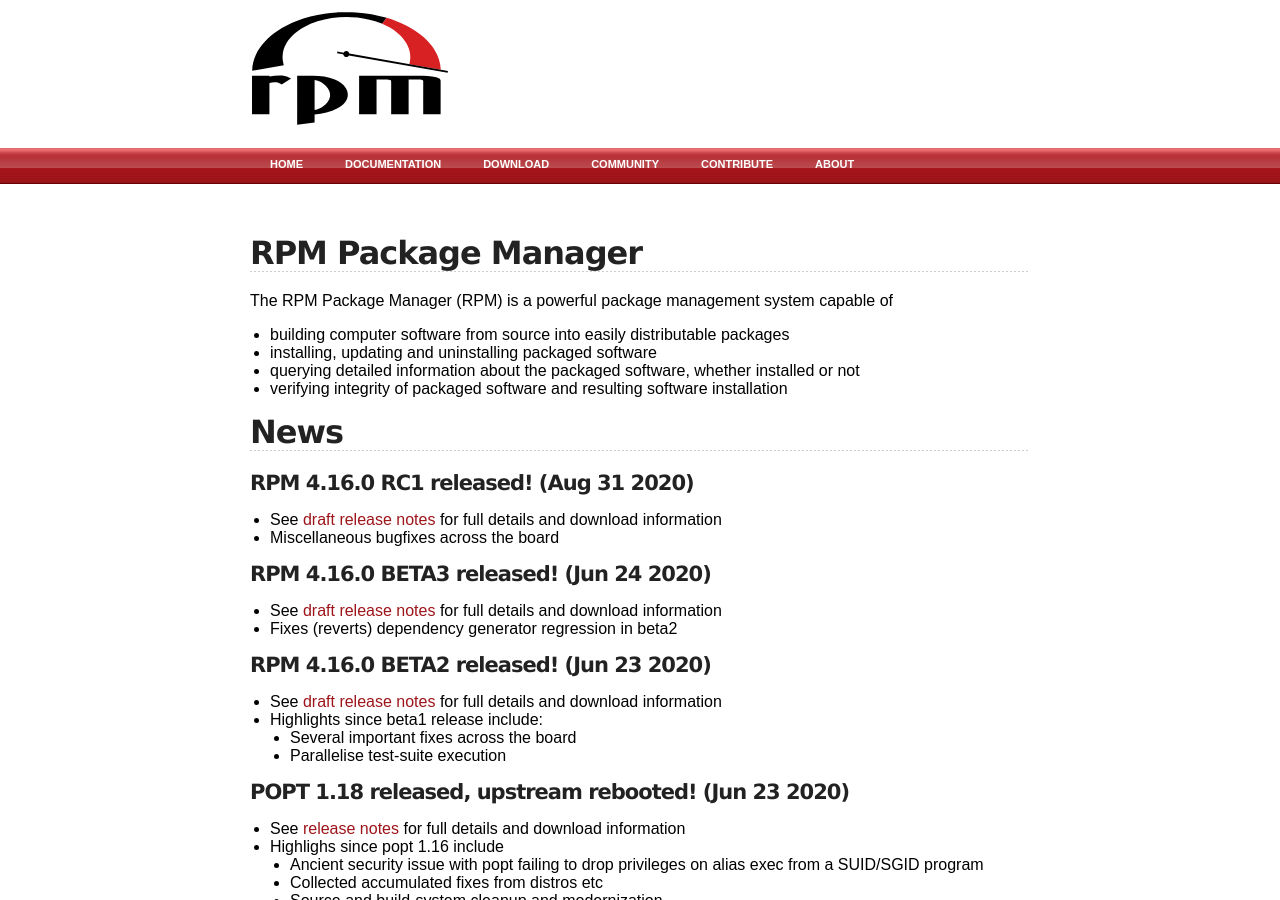
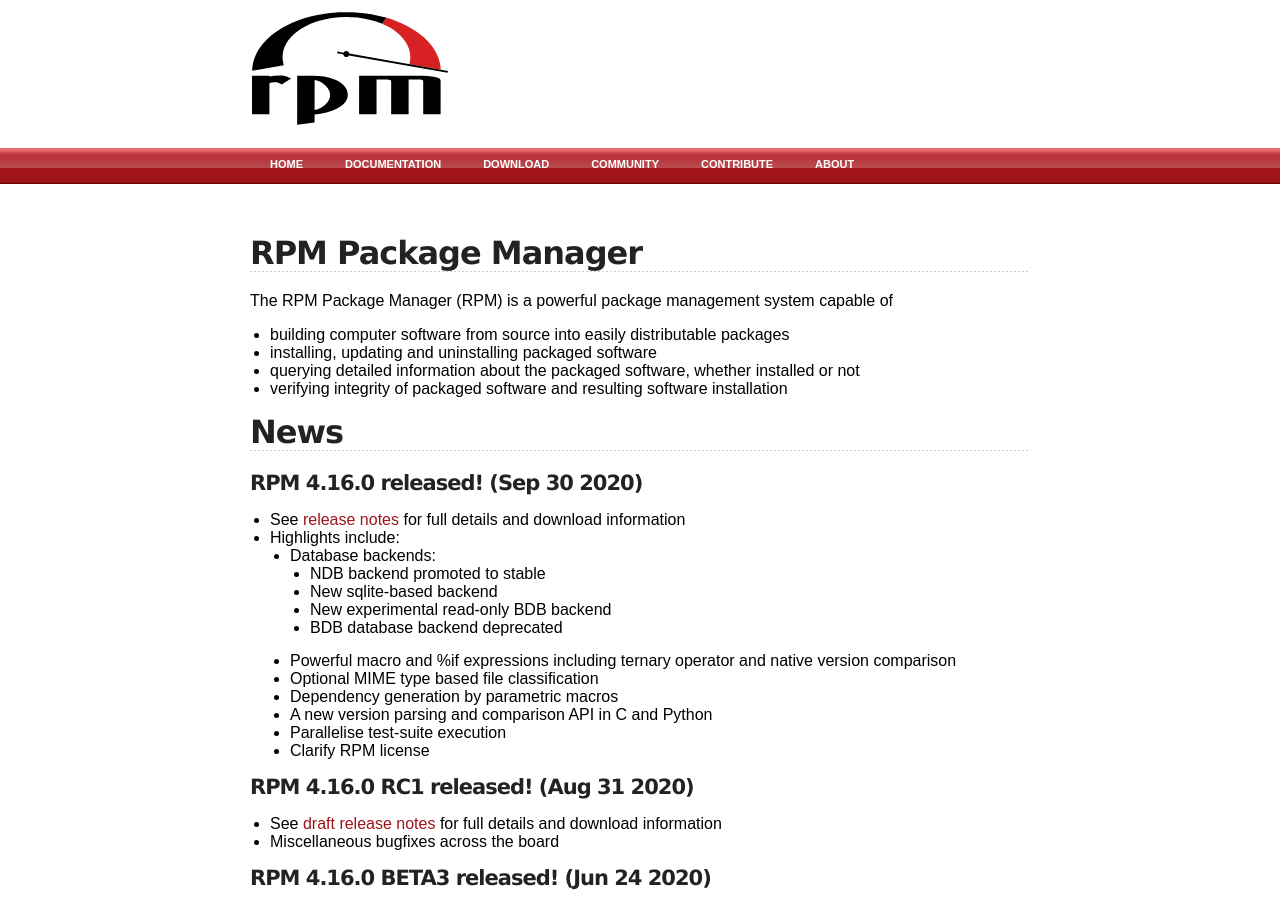
Before and after one commit to rpm-software-management/rpm-web, a Jekyll site: the page built from index.md, in a window 1280 px wide and 900 px high. Built offline with Jekyll 4.4.1, drawn with Linux system fonts in a browser that asks for light colours.

```diff
--- a/index.md
+++ b/index.md
@@ -15,6 +15,21 @@ capable of
 * verifying integrity of packaged software and resulting software installation
 
 ## News
+#### RPM 4.16.0 released! (Sep 30 2020)
+* See [release notes](wiki/Releases/4.16.0) for full details and download information
+* Highlights include:
+  * Database backends:
+    * NDB backend promoted to stable
+    * New sqlite-based backend
+    * New experimental read-only BDB backend
+    * BDB database backend deprecated
+  * Powerful macro and %if expressions including ternary operator and native version comparison
+  * Optional MIME type based file classification
+  * Dependency generation by parametric macros
+  * A new version parsing and comparison API in C and Python
+  * Parallelise test-suite execution
+  * Clarify RPM license
+
 #### RPM 4.16.0 RC1 released! (Aug 31 2020)
 * See [draft release notes](wiki/Releases/4.16.0) for full details and download information
 * Miscellaneous bugfixes across the board
```
Also changed, not shown: download.md (+4 -1 lines), timeline.md (+15 -0 lines), wiki/Releases/4.16.0.md (+6 -6 lines).
